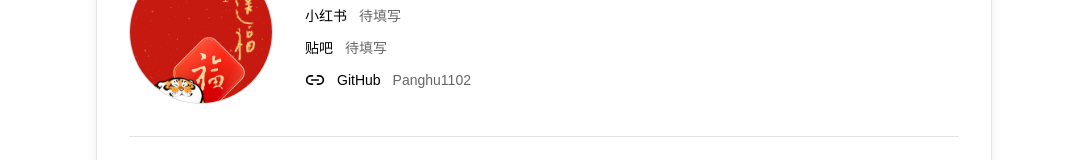
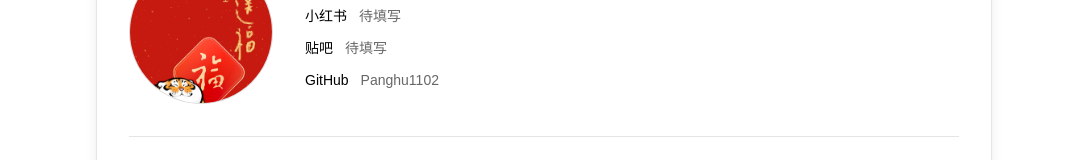
Before and after one commit to Panghu1102/next-blog, a Next.js app: page / in a window 1280 px wide. Shown: the part 337-497 px from the top of the page, without its empty margins (96-1183 px from the left). Built offline with nearby package versions, Linux system fonts and the light colour scheme.

Commit message:
Remove GitHub link icon and keep only email icon

```diff
--- a/src/app/page.tsx
+++ b/src/app/page.tsx
@@ -1,11 +1,11 @@
-import { Link2, Mail } from "lucide-react";
+import { Mail } from "lucide-react";
 
 export default function Home() {
 	const contacts = [
 		{ name: "Email", icon: Mail, value: "example@email.com" },
 		{ name: "小红书", icon: null, value: "待填写" },
 		{ name: "贴吧", icon: null, value: "待填写" },
-		{ name: "GitHub", icon: Link2, value: "Panghu1102" },
+		{ name: "GitHub", icon: null, value: "Panghu1102" },
 	];
 
 	return (
```
